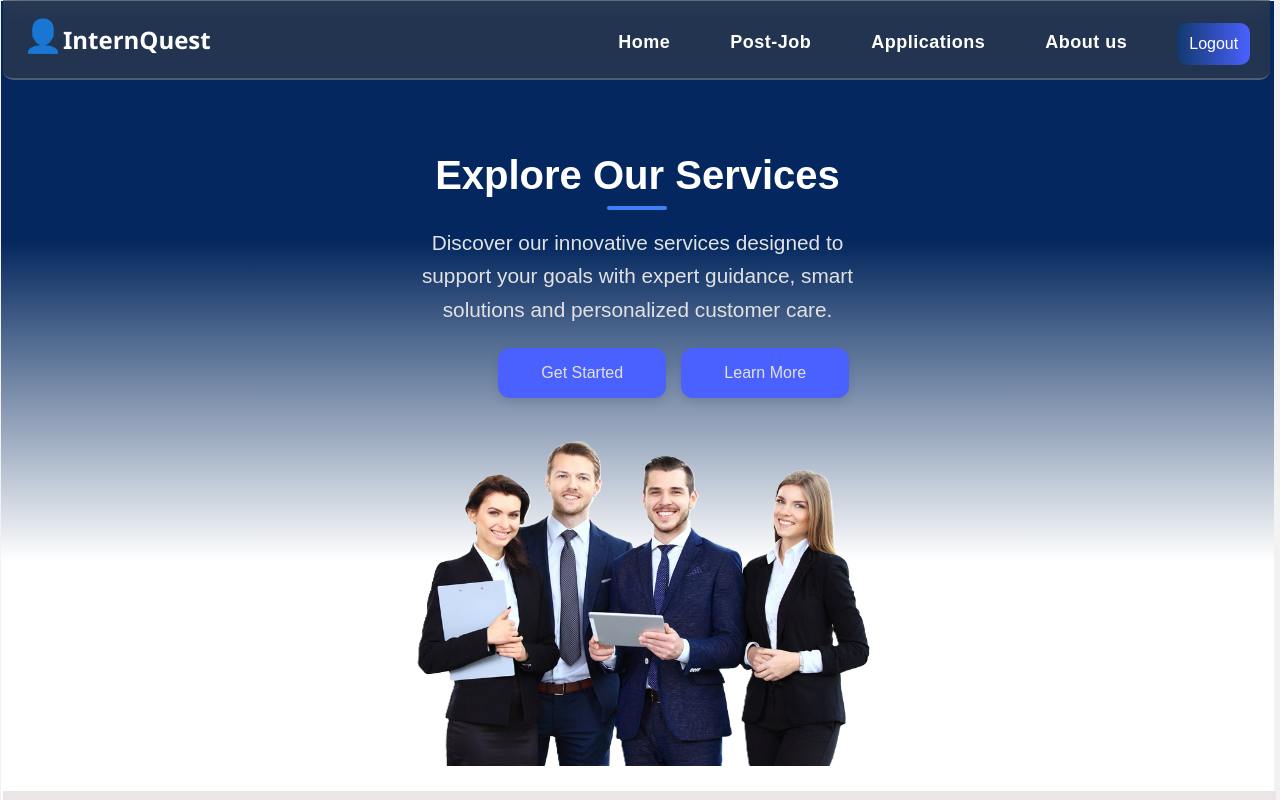
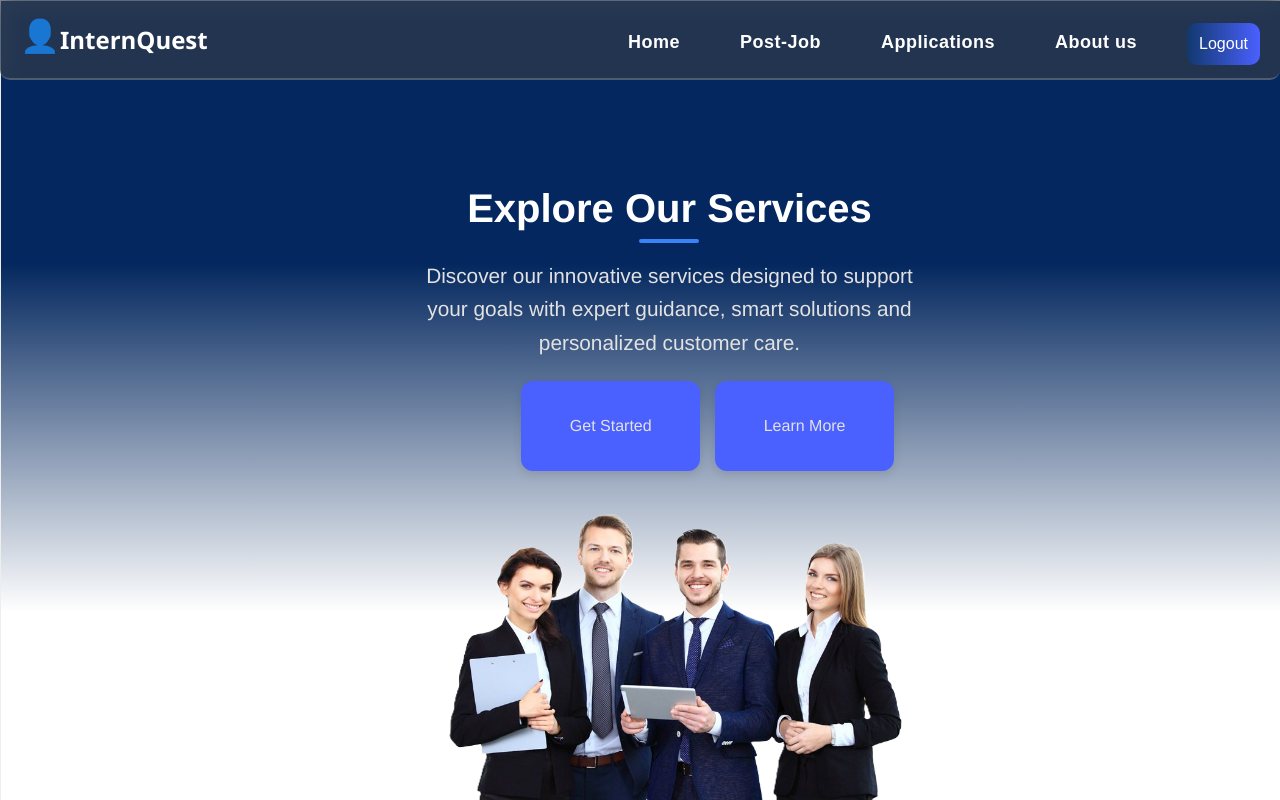
Before and after one commit to kaveenskn/InternQuest-web-Group2, a React (Vite) app: page /employers in a window 1280 px wide. Built offline with nearby package versions, Linux system fonts and the light colour scheme.

Commit message:
changes in styles of employee page

```diff
--- a/src/App.css
+++ b/src/App.css
@@ -1,44 +1,12 @@
-/* Reset and base styles */
-body, html, #root {
-  margin: 0;
+/* App.css */
+
+html, body {
+  margin-left: 0;
+  margin-right: 0;
   padding: 0;
-  box-sizing: border-box;
-  font-family: 'Helvetica Neue', Helvetica, Arial, sans-serif;
-  height: auto;
-  min-height: 100vh;
-  overflow-x: hidden; /* Prevent horizontal scrolling */
+  overflow: hidden; /* Prevents both x and y scroll */
   height: 100%;
   width: 100%;
-  margin: 0;
+  box-sizing: border-box;
   font-family: sans-serif;
-  background-color: #f2f2f2;
 }
-
-
-body {
-  overflow-y: auto; /* Allows vertical scrolling */
-  background-color: #f5f5f5;
-
-}
-
-/* App wrapper if you're using a layout container */
-.app-container {
-  display: flex;
-  flex-direction: column;
-  min-height: 100vh;
-}
-
-/* Optional: Add spacing between sections */
-/* section {
-  padding: 50px 20px;
-} */
-
-/* Responsive typography */
-h1, h2, h3, h4, h5, h6 {
-  margin: 0 0 20px 0;
-}
-
-/* Scroll smooth behavior (optional) */
-html {
-  scroll-behavior: smooth;
-}
--- a/src/pages/Employeepage.jsx
+++ b/src/pages/Employeepage.jsx
@@ -6,7 +6,8 @@ import Jobpostform from "../component/Jobpostform";
 import EmployeeFooter from "../component/EmployeeFooter";
 import EmployeePageCards from "../component/Cardsectionemp";
 import Jobboard from "../component/Jobboard";
-import "../pagestyles/employee.css"
+import "../pagestyles/employee.css";
+import InternshipApp from "../component/InternshipApp";
 
 
 const EmpLinks = [
@@ -32,7 +33,7 @@ const EmployeePage = () => {
       case "applications":
         return (
           <>
-            <h1>hello</h1>
+            <InternshipApp/>
           </>
         );
       case "post-job":
--- a/src/pagestyles/InternshipLanding.css
+++ b/src/pagestyles/InternshipLanding.css
@@ -1,7 +1,3 @@
-body {
-  margin: 0;
-  font-family: "Segoe UI", Tahoma, Geneva, Verdana, sans-serif;
-}
 
 .landing-page {
   display: flex;
--- a/src/pagestyles/employee.css
+++ b/src/pagestyles/employee.css
@@ -3,5 +3,5 @@
     width:101%;
     margin-top: -10px;
     margin-left: -10px;
-    background: linear-gradient(to right, #12396e, #4a60ff);
+
 }
--- a/src/styles/InternshipApp.css
+++ b/src/styles/InternshipApp.css
@@ -1,20 +1,16 @@
-* {
-  box-sizing: border-box;
-}
 
-body {
-  font-family: Arial, sans-serif;
-  margin: 0;
-  padding: 0;
-  background-color: #f9fafe;
-}
 
 .internship-app {
+  width:100%;
+  margin-left: -16px;
   padding: 20px 40px;
-   background: linear-gradient(to right, #12396e, #4a60ff);
+   background: linear-gradient(to left, #0d47a1 20%, black 70%);
+   margin-top: -13px;
+   overflow-x: hidden;
 }
 
 .header {
+  margin-top: 110px;
   background: white;
   border-bottom: 1px solid #e2e8f0;
   padding: 40px 35px;
@@ -129,6 +125,7 @@ body {
 @media (max-width: 768px) {
   .internship-app {
     padding: 16px;
+    margin-left: 0;
   }
 
   .header {
--- a/src/styles/Jobboard.css
+++ b/src/styles/Jobboard.css
@@ -1,9 +1,11 @@
 .about-bg {
   min-height: 100vh;
-   background: linear-gradient(to right, #12396e, #4a60ff);
+  background: linear-gradient(to left, #0d47a1 20%, black 70%);
   font-family: 'Segoe UI', Tahoma, Geneva, Verdana, sans-serif;
   padding-bottom: 60px;
-  width:101%;
+  width:100%;
+  margin-left: 0;
+
 }
 
 /* Hero Section */
@@ -12,9 +14,11 @@
   padding-bottom: 32px;
   text-align: center;
   color: #fff;
+
 }
 
 .about-hero h1 {
+  margin-top: 60px;
   font-size: 3rem;
   font-weight: 800;
   margin-bottom: 10px;
@@ -32,6 +36,15 @@
   text-align: center;
 }
 @media (max-width: 900px) {
+
+.about-bg {
+   width: 103%;
+}
+  .about-hero {
+  width: 103%;
+   padding: 30px 20px;
+
+}
   .about-hero-subtitle {
     white-space: normal;
   }
@@ -74,8 +87,8 @@
 .about-job-container {
   background: linear-gradient(135deg, #e9f1fa 0%, #f7fafc 100%);
   border-radius: 36px;
-  padding: 46px 32px 46px 32px;
-  max-width: 1200px;
+   padding: 30px 20px;
+  max-width: 1100px;
   width: 96vw;
   margin: 0 auto;
   box-shadow: 0 10px 36px rgba(0, 0, 0, 0.10);
--- a/src/styles/Jobpostform.css
+++ b/src/styles/Jobpostform.css
@@ -1,27 +1,12 @@
-/* Remove default browser margin/padding and set height for full-viewport backgrounds */
-html, body {
-  height: 100%;
-  margin: 0;
-  padding: 0;
-  box-sizing: border-box;
-}
 
-body {
-  min-height: 100vh;
-  width: 100vw;
-  overflow-x: hidden;
-}
-
-/* Main container: full height, blue gradient, centered content */
 .job-post-container {
-
   min-height: 90vh;
-  width:101%;
+  width:98%;
   display: flex;
   justify-content: center;
   align-items: center;
   padding: 50px 20px;
-  background: linear-gradient(to right, #12396e, #4a60ff);
+  background: linear-gradient(to left, #0d47a1 20%, black 70%);
 }
 
 /* Form card styling */
--- a/src/styles/navbar.css
+++ b/src/styles/navbar.css
@@ -4,8 +4,8 @@
   align-items: center;
   padding: 10px 20px;
   border-bottom: 2px solid #ffffff33;
-  margin-left: 3px;
-  width: 99%;
+  margin-left: 0px;
+  width: 100%;
   box-sizing: border-box;
   height: 10vh;
   position: absolute;
```
